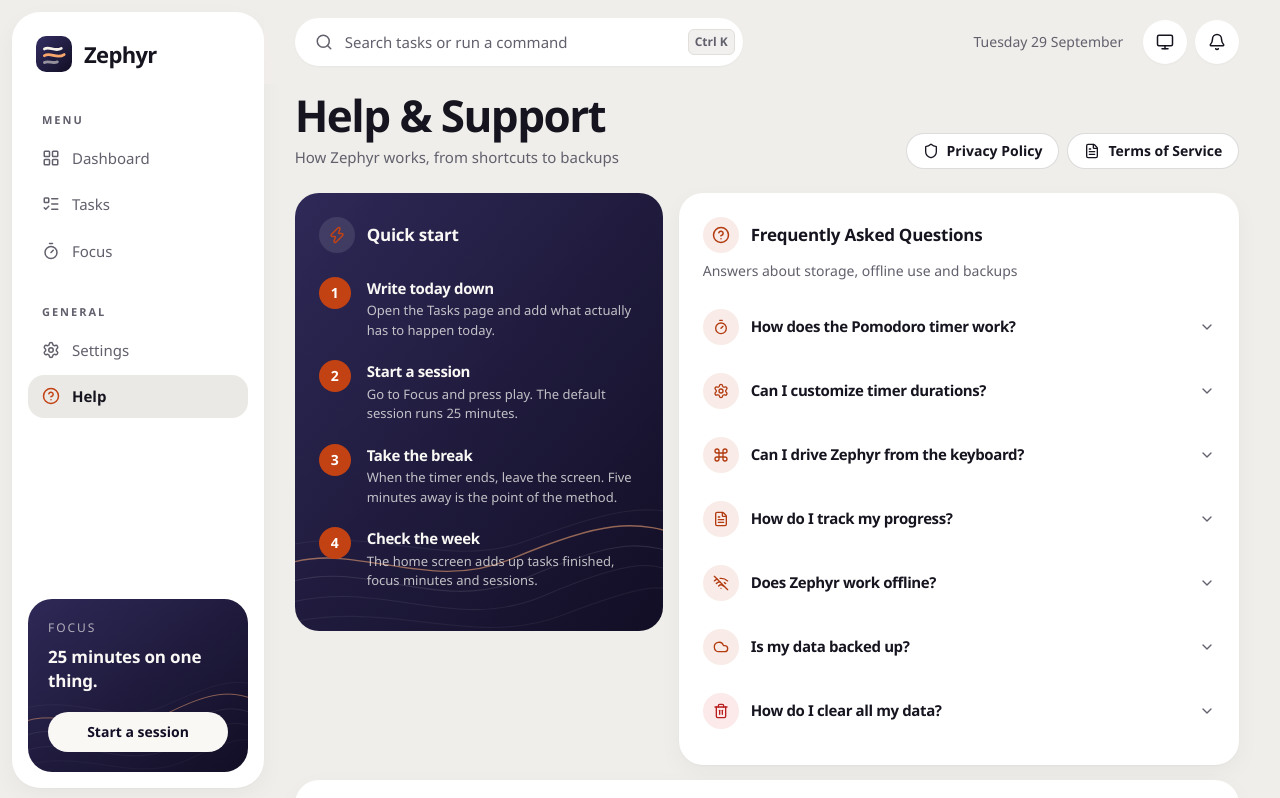
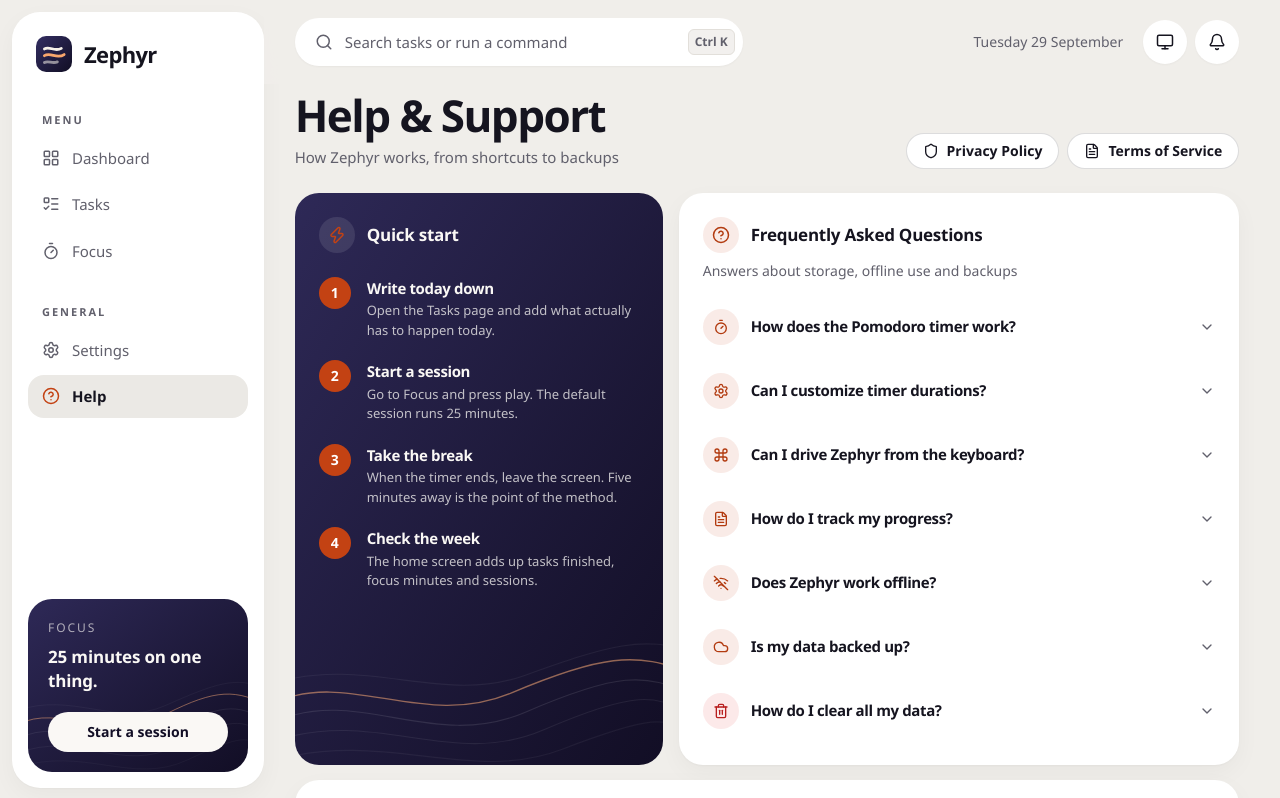
Before and after one commit to dominikkoenitzer/Zephyr, a React (Vite) app: page /help in a window 1280 px wide. Shown: the top 798 px of the page. Built offline with nearby package versions, Linux system fonts and the light colour scheme.

Commit message:
Give the Quick start card room for its wind lines

```diff
--- a/src/pages/Help.jsx
+++ b/src/pages/Help.jsx
@@ -112,9 +112,9 @@ function Help() {
         })}
       />
 
-      <div className="grid grid-cols-1 items-start gap-(--panel-gap) xl:grid-cols-5">
+      <div className="grid grid-cols-1 gap-(--panel-gap) xl:grid-cols-5">
         {/* Quick start */}
-        <NightSurface className="animate-fade-in-up p-6 pb-10 xl:col-span-2" style={{ animationDelay: '0.1s' }}>
+        <NightSurface className="animate-fade-in-up p-6 pb-32 xl:col-span-2" style={{ animationDelay: '0.1s' }}>
           <h2 className="flex items-center gap-3 text-[17px] font-semibold tracking-[-0.015em]">
             <span aria-hidden="true" className="flex h-9 w-9 shrink-0 items-center justify-center rounded-full bg-white/10">
               <Zap className="h-[18px] w-[18px] text-primary" />
```
